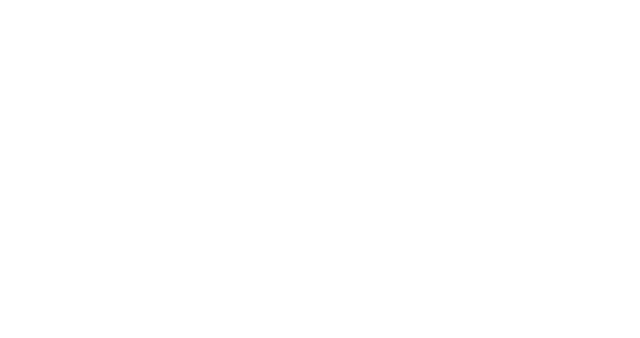
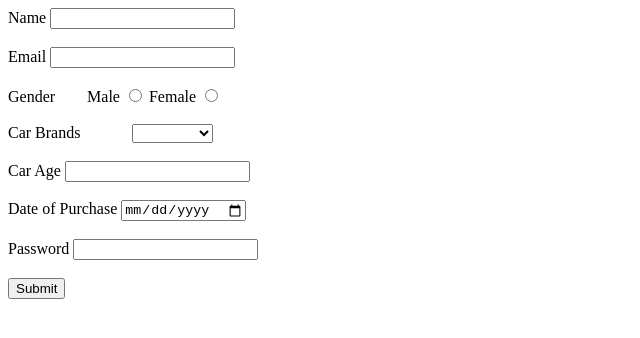
Before and after one commit to acciojob/car-insurance-form-KishanSingh9777, a website: page main.html in a window 1280 px wide. Shown: the whole page, without its empty margins (0-640 px from the left). Drawn offline with Linux system fonts and the light colour scheme.

Commit message:
done Car Insurance Form

```diff
--- a/main.html
+++ b/main.html
@@ -7,6 +7,40 @@
 </head>
 
 <body>
+	<form method="get">
+		<label for="name">Name</label>
+		<input type="name" id="#name">   <br><br>
+
+		<label for="email" class="email">Email</label>
+		<input type="email" id="#email">  <br><br>
+
+		<label for="gender">Gender</label>&puncsp;&puncsp;&puncsp;&puncsp;&puncsp;&puncsp;&puncsp;
+		<label for="male">Male</label>
+		<input type="radio" name="gender">
+
+		<label for="female">Female</label>
+		<input type="radio" name="gender">  <br><br>
+
+		<label for="carbrand" id="#car">Car Brands</label>&puncsp;&puncsp;&puncsp;&puncsp;&puncsp;&puncsp;&puncsp;&puncsp;&puncsp;&puncsp;&puncsp;&puncsp;
+		<select name="car">
+			<option value="none" hidden selected></option>
+			<option value="bmw">BMW</option>
+			<option value="audi">Audi</option>
+			<option value="mercedez">Mercedez</option>
+		</select>   <br><br>
+
+		<label for="carage" id="#carage">Car Age</label>
+		<input type="tel">   <br><br>
+
+		<label for="dop">Date of Purchase</label>
+		<input type="date">   <br><br>
+
+		<label for="#password">Password</label>
+		<input type="password"><br><br>
+
+		<button type="submit">Submit</button>
+
+	</form>
 	<!-- the entire body must be written by student -->
     <script type="text/javascript" src="./script.js">
 </script>
```
